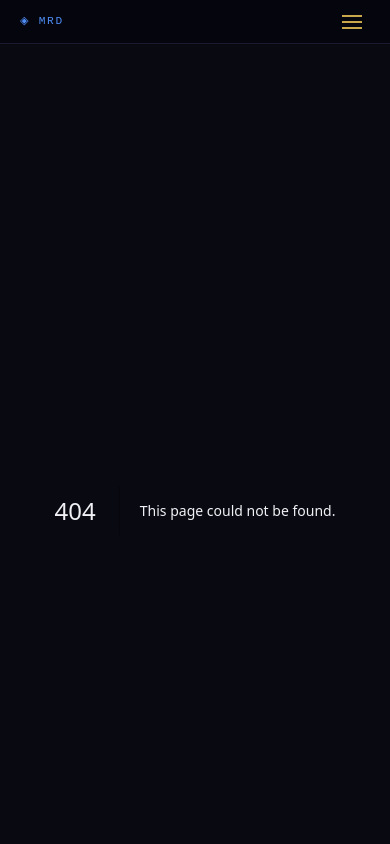
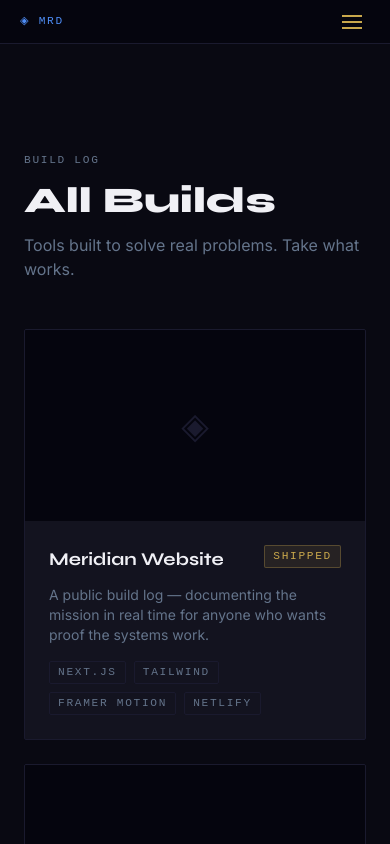
Before and after one commit to craigj421/meridian-website-, a Next.js app: page /builds in a window 390 px wide. Before the commit this address had no page. Shown: the top 844 px of the page. Built offline with nearby package versions, Linux system fonts and the light colour scheme.

Commit message:
feat: add /builds page with responsive grid

```diff
--- /dev/null
+++ b/app/builds/page.tsx
@@ -0,0 +1,27 @@
+import type { Metadata } from 'next'
+import { getAllBuilds } from '@/lib/builds'
+import { BuildGrid } from '@/components/builds/BuildGrid'
+
+export const metadata: Metadata = {
+  title: 'Builds — Meridian',
+  description: 'Tools built to solve real problems. Take what works.',
+}
+
+export default function BuildsPage() {
+  const builds = getAllBuilds()
+
+  return (
+    <div className="max-w-6xl mx-auto px-6 py-16">
+      <div className="mb-12">
+        <p className="hud-text text-text-muted mb-3">BUILD LOG</p>
+        <h1 className="font-display font-extrabold text-4xl text-text-primary">
+          All Builds
+        </h1>
+        <p className="text-text-muted mt-3">
+          Tools built to solve real problems. Take what works.
+        </p>
+      </div>
+      <BuildGrid builds={builds} />
+    </div>
+  )
+}
```
